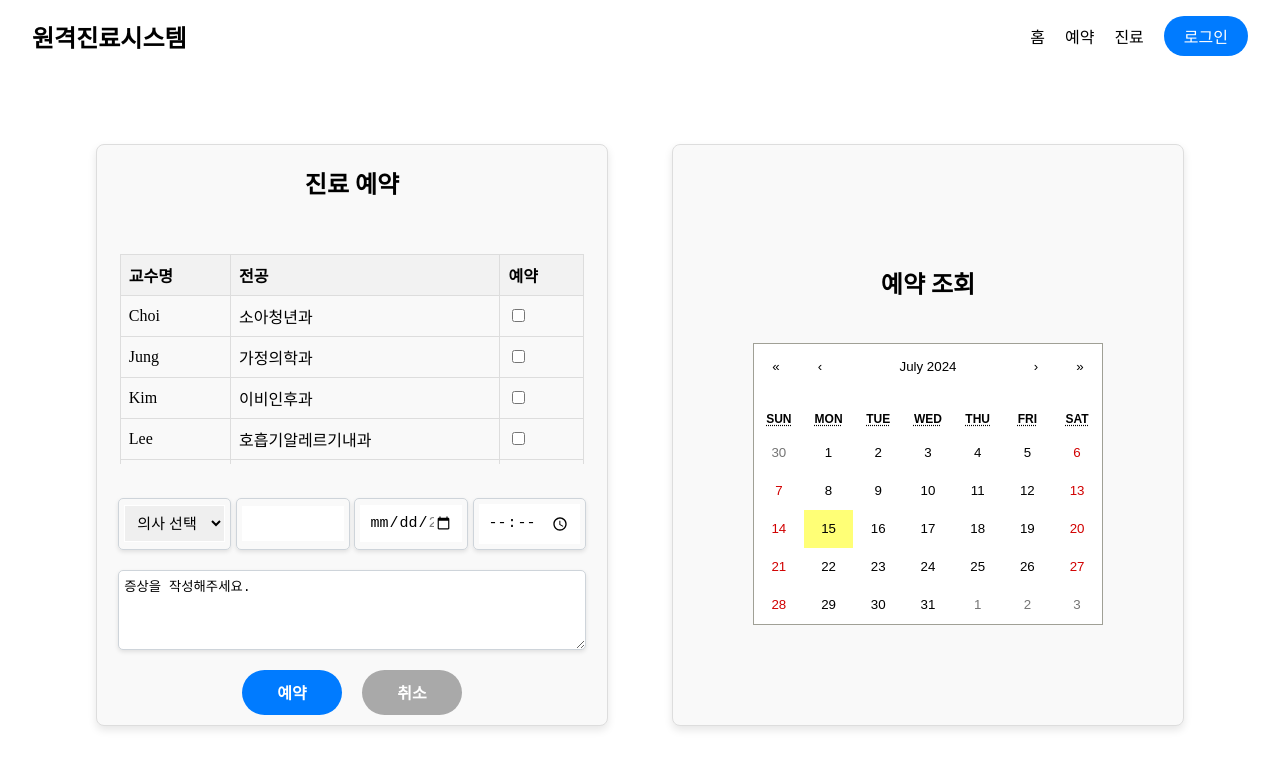
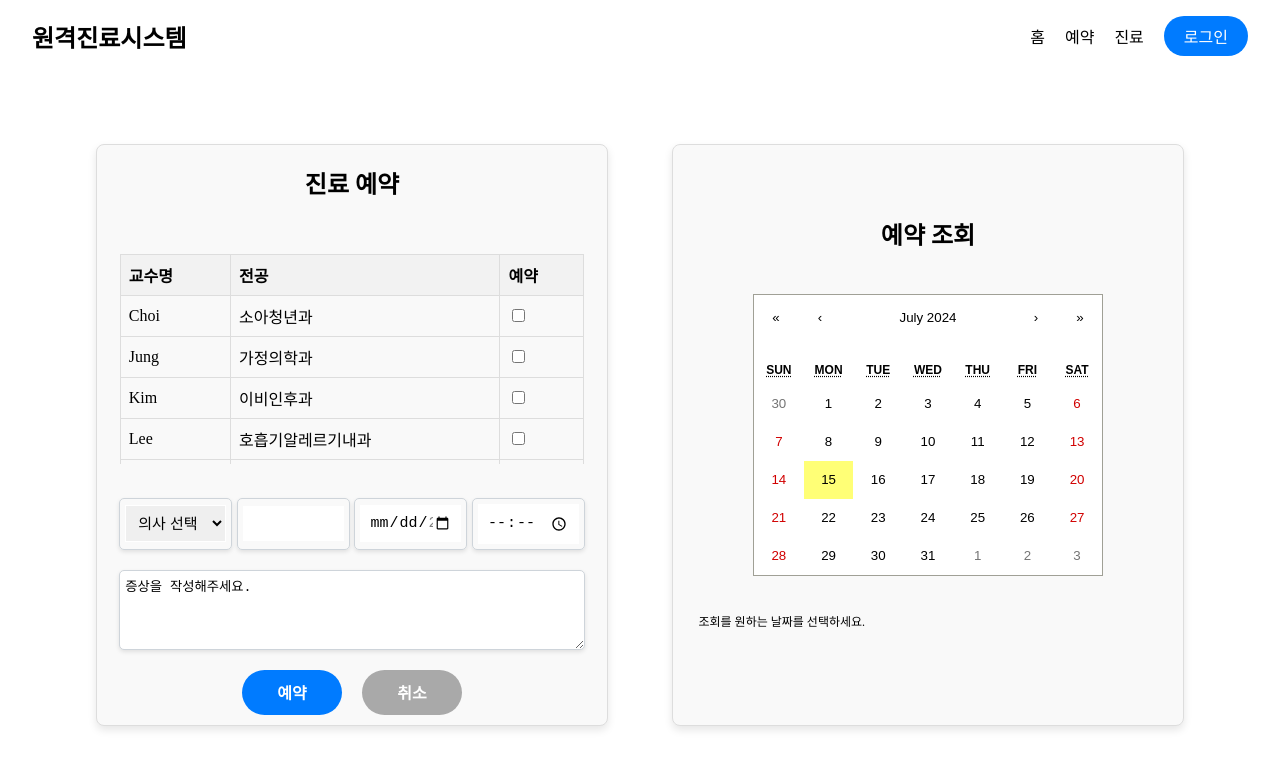
Before and after one commit to hanium-team-ADAS/frontend, a React (Create React App) app: page /appointment in a window 1280 px wide. Shown: the top 768 px of the page. Built offline with nearby package versions, Linux system fonts and the light colour scheme.

Commit message:
Style: Simple CSS modification

```diff
--- a/src/components/Appt/ApptDates.jsx
+++ b/src/components/Appt/ApptDates.jsx
@@ -11,7 +11,6 @@ const ApptDates = ({ date }) => {
             .catch(error => console.error('Error fetching data:', error));
     }, []);
 
-
     // 선택한 날짜와 일치하는 예약 필터링
     const filteredAppointments = appointments.filter(
         (appointment) => appointment.date === date
@@ -19,7 +18,8 @@ const ApptDates = ({ date }) => {
 
     return (
         <div className="apptDates">
-          {filteredAppointments.length > 0 ? (
+            {date ? (
+                filteredAppointments.length > 0 ? (
                     <table className="apptTable">
                         <thead>
                             <tr>
@@ -40,6 +40,9 @@ const ApptDates = ({ date }) => {
                     </table>
                 ) : (
                     <p>선택한 날짜에 예약이 없습니다.</p>
+                )
+            ) : (
+                <p>조회를 원하는 날짜를 선택하세요.</p>
             )}
         </div>
     );
--- a/src/components/Appt/PatientAppt.jsx
+++ b/src/components/Appt/PatientAppt.jsx
@@ -43,13 +43,11 @@ const PatientAppt = () => {
         <h2>예약 조회</h2>
         <Calendar
             locale="en-US" // 일요일부터 시작
-            selected={selectedDate}
+            value={selectedDate}
             onChange={handleDateChange}
-            dateFormat="yyyy-MM-dd"
+
         />
-        {selectedDate && (
-          <ApptDates date={format(selectedDate, 'yyyy-MM-dd')} />
-        )}
+        <ApptDates date={selectedDate ? format(selectedDate, 'yyyy-MM-dd') : null} />
       </div>
     </div>
   );
--- a/src/styles/apptDate.css
+++ b/src/styles/apptDate.css
@@ -1,7 +1,7 @@
 .apptDates {
     width: 90%;
-    overflow-y: auto; /* 세로 스크롤 설정 */
     font-size: 12px;
+    margin-bottom: 2rem;
   }
 
   .apptTable {
--- a/src/styles/apptForm.css
+++ b/src/styles/apptForm.css
@@ -1,10 +1,8 @@
-/* Appointment.css */
 .appt-container {
     display: flex;
     flex-direction: column;
     align-items: center;
     justify-content: center;
-    width: 40vw;
     padding: 10px;
 }
 
@@ -14,7 +12,7 @@
     flex-direction: row;
     justify-content: center;
     gap: 1%;
-    margin-bottom: 20px; /* 아래쪽 여백 추가 */
+    margin-bottom: 20px;
 }
 
 .appt-input {
@@ -32,9 +30,9 @@ textarea {
     align-items: center;
     justify-content: center;
     padding: 5px;
-    border: 1px solid #ced4da; /* 테두리 색상 변경 */
+    border: 1px solid #ced4da;
     border-radius: 5px;
-    box-shadow: 0 2px 4px rgba(0, 0, 0, 0.1); /* 박스 그림자 추가 */
+    box-shadow: 0 2px 4px rgba(0, 0, 0, 0.1);
 }
 
 .appt-input select,
@@ -76,10 +74,5 @@ textarea {
 
 .appt-submit:hover,
 .appt-reset:hover {
-    background: linear-gradient(135deg, #0056b3, #007bff);
     transform: scale(1.05); /* 호버 시 크기 증가 */
 }
-
-.appt-reset:hover {
-    background: linear-gradient(135deg, grey, darkgrey);
-}
--- a/src/styles/patientAppt.css
+++ b/src/styles/patientAppt.css
@@ -3,6 +3,7 @@
     flex-direction: row;
     justify-content: space-between; /* 왼쪽과 오른쪽으로 요소 배치 */
     gap: 5vw;
+    margin: 1rem;
   }
 
   .makeAppt, .calendar {
@@ -23,7 +24,7 @@
       display: flex;
       flex-direction: column;
       justify-content:center;
-      margin-top: 28rem;
+      margin-top: 32rem;
       padding-bottom: 20px;
     }
 
```
Lines whose indentation alone changed are shown as unchanged.
